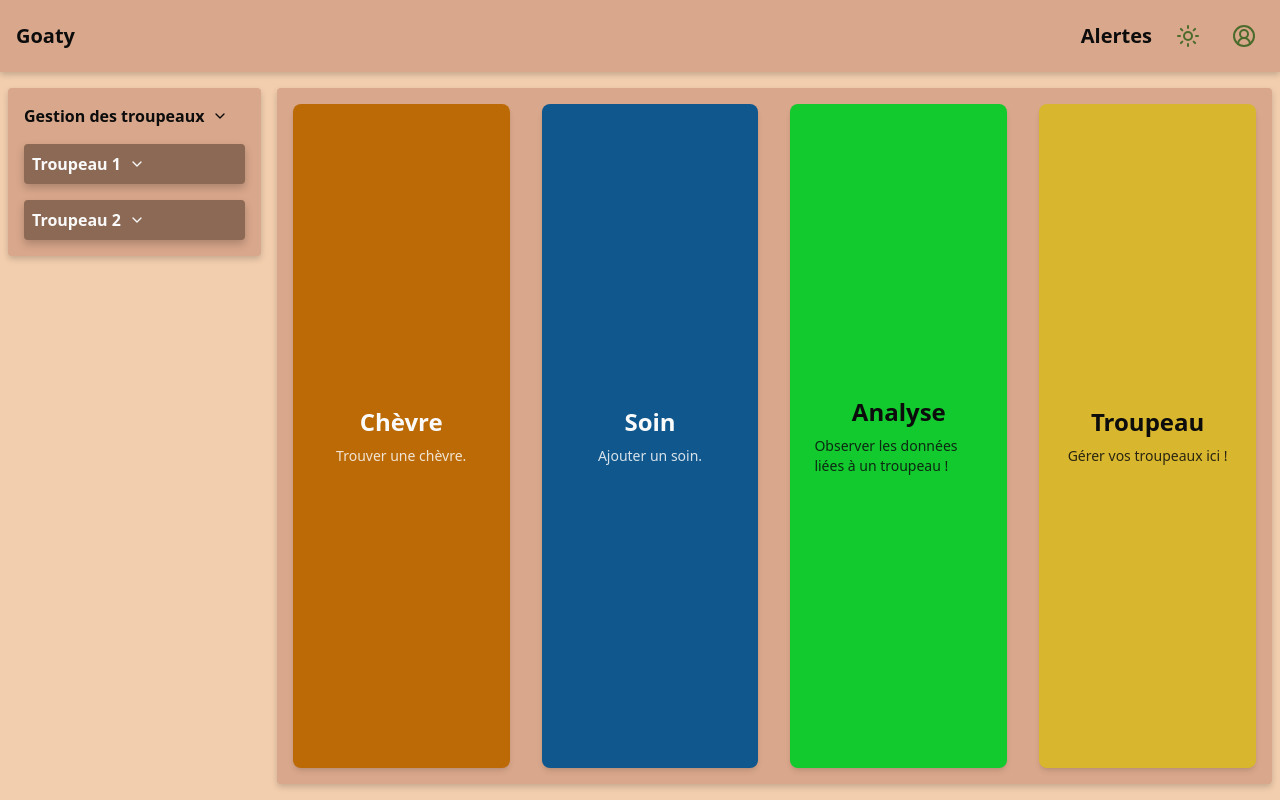
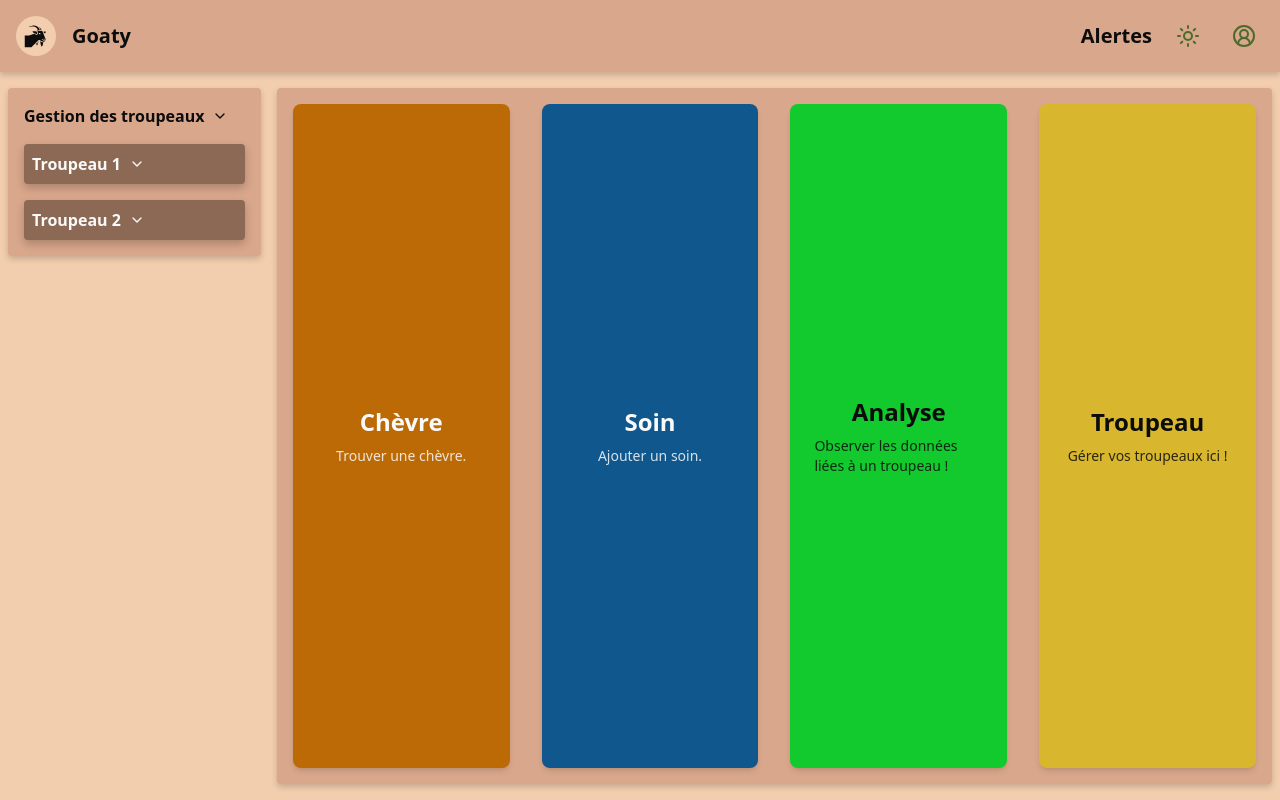
Before and after one commit to Goaty-app/front, a Next.js app: page / in a window 1280 px wide. Built offline with nearby package versions, Linux system fonts and the light colour scheme; no server answers.

Commit message:
feat: add App-logo

```diff
--- a/package.json
+++ b/package.json
@@ -19,6 +19,7 @@
     "react": "^19.0.0",
     "react-dom": "^19.0.0",
     "react-hot-toast": "^2.5.2",
+    "react-icons": "^5.5.0",
     "react-redux": "^9.2.0",
     "redux": "^5.0.1"
   },
--- a/src/components/molecules/Icons/AppIcon.tsx
+++ b/src/components/Organismes/AppIcon.tsx
@@ -1,9 +1,11 @@
 import React from 'react';
-import {Containers, Link} from "@/components/atoms";
+import { Containers, Link } from "@/components/atoms";
+import { Icons } from "@/components/molecules";
 
 const AppIcon: React.FC = () => {
     return (
         <Containers.Simple className="text-xl font-semibold flex gap-4 items-center">
+            <Icons.GoatIcon/>
             <Link href="/" variant="primary">Goaty</Link>
         </Containers.Simple>
     );
--- a/src/components/Organismes/index.tsx
+++ b/src/components/Organismes/index.tsx
@@ -1,5 +1,6 @@
 import HerdNavigationSection from "./Navigation/HerdNavigationSection";
 import RightSide from "./Header/RightSide";
 import Loader from "./Loader";
+import AppIcon from "./AppIcon";
 
-export { HerdNavigationSection, RightSide, Loader };
+export { HerdNavigationSection, RightSide, Loader, AppIcon };
--- /dev/null
+++ b/src/components/molecules/Icons/GoatIcon.tsx
@@ -0,0 +1,16 @@
+'use client';
+
+import React from 'react';
+import './icon.css';
+import { Link} from "@/components/atoms";
+import { GiGoat } from "react-icons/gi";
+
+const GoatIcon: React.FC = () => {
+    return (
+        <Link href="/" className="cursor-pointer app-icon rounded-4xl overflow-hidden p-2">
+            <GiGoat className="w-6 h-6"/>
+        </Link>
+    );
+};
+
+export default GoatIcon;
--- a/src/components/molecules/Icons/icon.css
+++ b/src/components/molecules/Icons/icon.css
@@ -4,4 +4,13 @@
 
 .icon:hover {
     color: var(--btn-primary-bg-hover);
+    background-color: var(--main-layer-3);
 }
+
+.app-icon {
+    background-color: var(--main-layer-1);
+}
+
+.app-icon:hover {
+    background-color: var(--main-layer-3);
+}
--- a/src/components/molecules/index.tsx
+++ b/src/components/molecules/index.tsx
@@ -5,7 +5,7 @@ import CardLink from "./CardLink/cardsLink";
 import ThemeIcon from "./Icons/ThemeIcon";
 import AuthIcon from "./Icons/AuthIcon";
 import BurgerIcon from "./Icons/MenuIcon.mobile";
-import AppIcon from "./Icons/AppIcon";
+import GoatIcon from "./Icons/GoatIcon";
 
 // NAVIGATION
 import AccordionSection from "./Navigation/AccordionSection";
@@ -22,7 +22,7 @@ const Navigation = {
 const Icons = {
   ThemeIcon,
   AuthIcon,
-  AppIcon,
+  GoatIcon,
   Mobile: {
     BurgerIcon,
   },
--- a/src/components/template/header.tsx
+++ b/src/components/template/header.tsx
@@ -1,12 +1,11 @@
 import React from 'react';
-import {Containers} from "@/components/atoms";
-import {Icons} from "@/components/molecules";
-import {RightSide} from "@/components/Organismes";
+import { Containers } from "@/components/atoms";
+import { AppIcon, RightSide } from "@/components/Organismes";
 
 const HeaderTemplate: React.FC = () => {
     return (
        <Containers.Header className="bg-layer-2 h-[8%] flex justify-between p-4 items-center">
-           <Icons.AppIcon/>
+           <AppIcon/>
            <RightSide/>
        </Containers.Header>
     );
```
Also changed, not shown: 1 other file (tests, documents, lock files or other folders).
